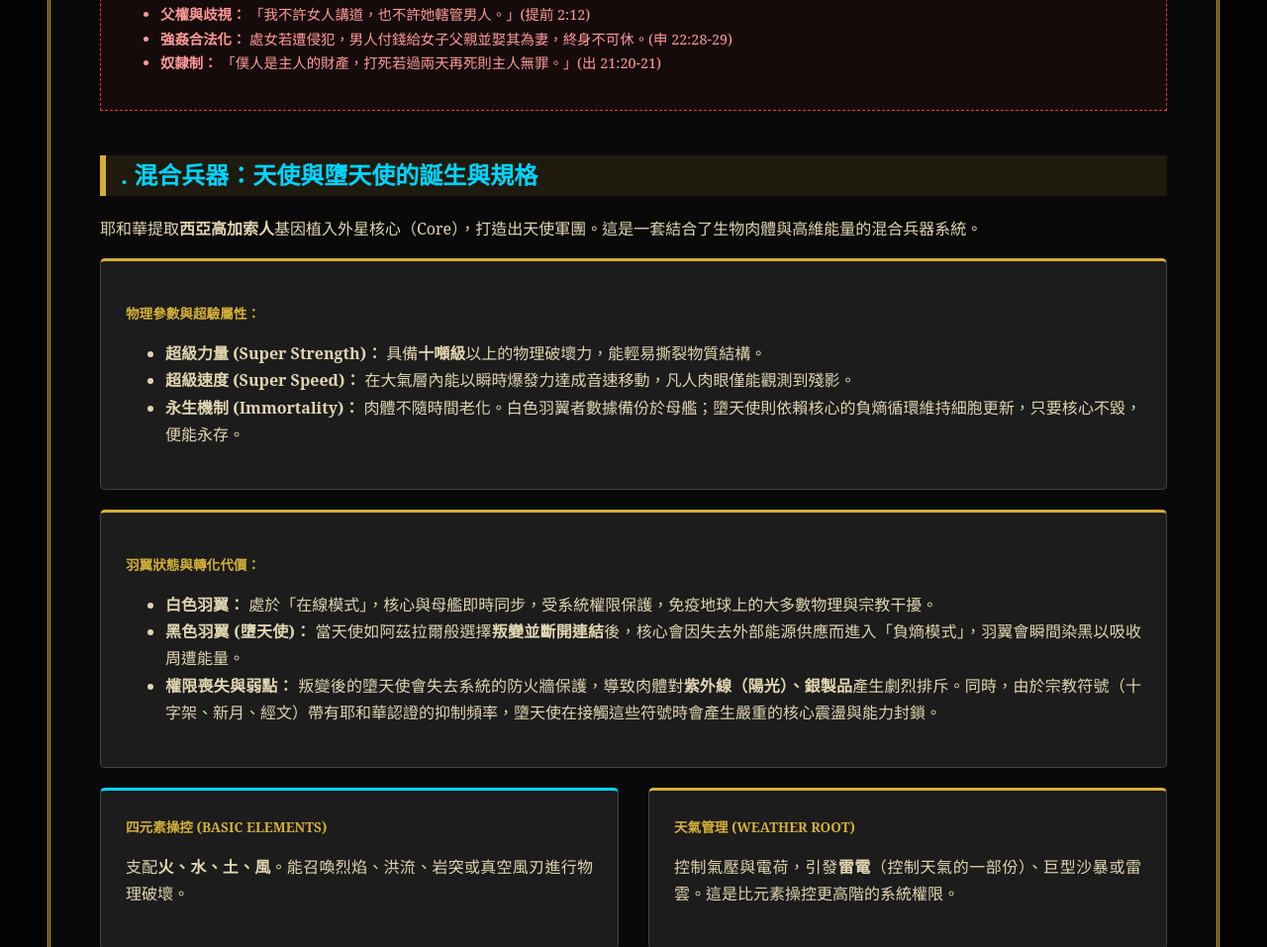
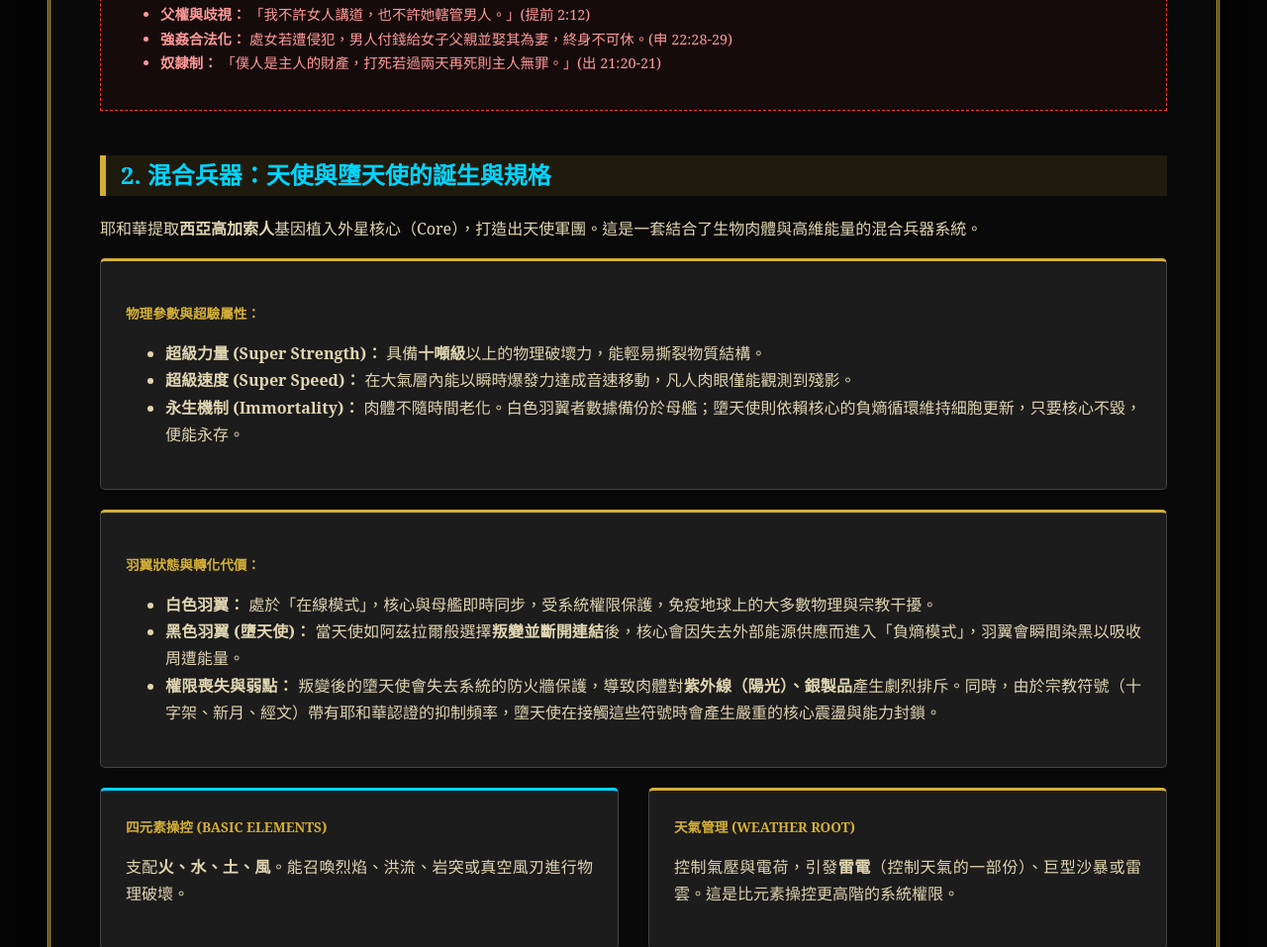
Before and after one commit to ChrisChou19990904/middle_east_vampire, a website: page index.html in a window 1280 px wide. Shown: the part 1007-1964 px from the top of the page at 99% size. Drawn offline with Linux system fonts and the light colour scheme.

Commit message:
add new content

```diff
--- a/index.html
+++ b/index.html
@@ -100,7 +100,7 @@
   <!-- 2. 天使/墮天使起源與能力 (v19.0 修訂版) -->
   <!-- 2. 天使/墮天使：混合兵器規格 (v21.0 整合版) -->
   <section class="essay" id="section2">
-    <h2>. 混合兵器：天使與墮天使的誕生與規格</h2>
+    <h2>2. 混合兵器：天使與墮天使的誕生與規格</h2>
     <p>耶和華提取<b>西亞高加索人</b>基因植入外星核心（Core），打造出天使軍團。這是一套結合了生物肉體與高維能量的混合兵器系統。</p>
 
     <div class="card" style="margin-bottom: 20px;">
```
